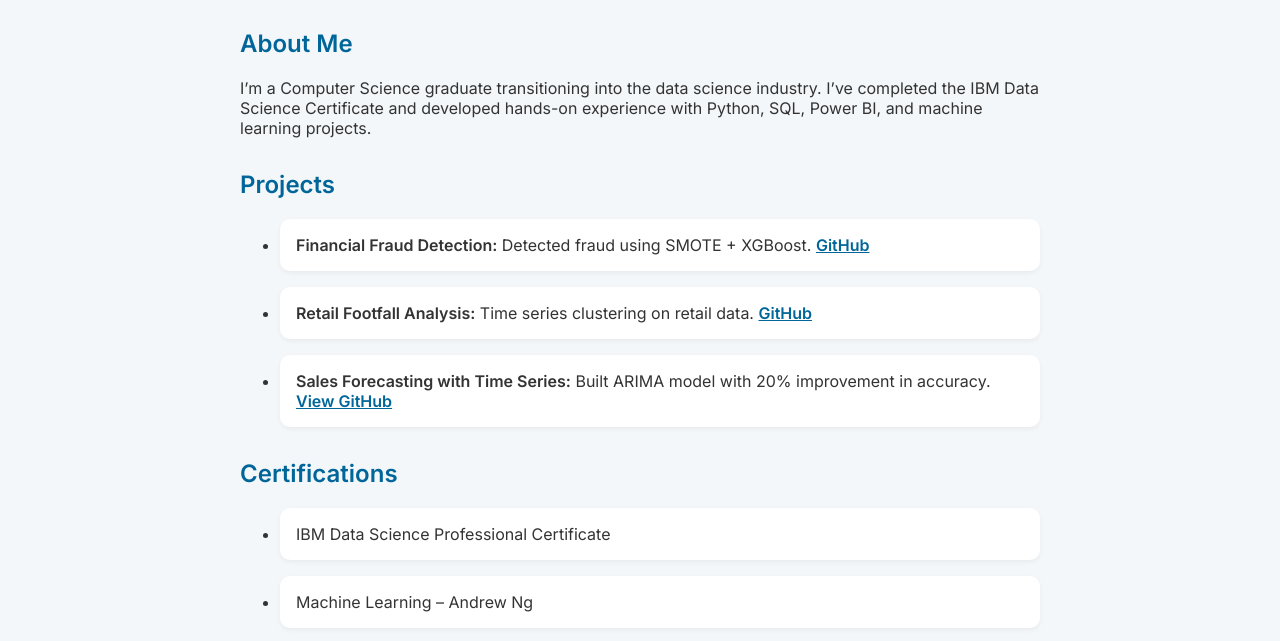
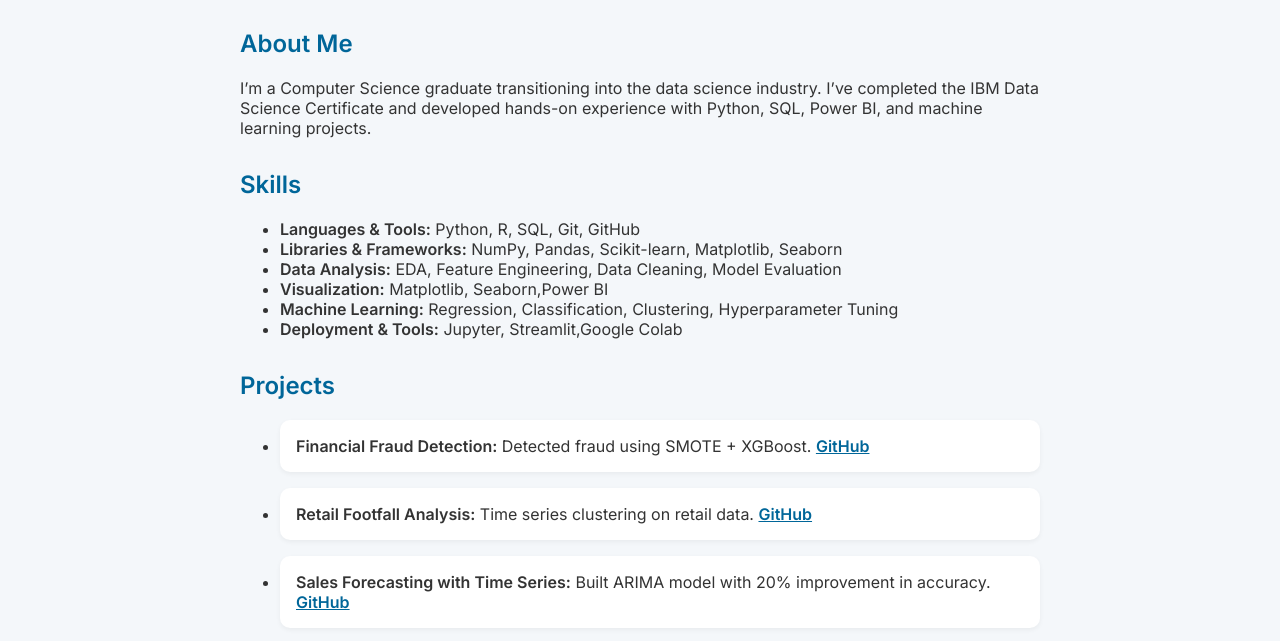
Before and after one commit to Arunimachandran7903/arunimachandran7903.github.io, a plain HTML site: page index.html in a window 1280 px wide. Shown: the part 105-746 px from the top of the page. Drawn offline with Linux system fonts and the light colour scheme.

Commit message:
index.html

```diff
--- a/index.html
+++ b/index.html
@@ -59,6 +59,19 @@
     <h2>About Me</h2>
     <p>I’m a Computer Science graduate transitioning into the data science industry. I’ve completed the IBM Data Science Certificate and developed hands-on experience with Python, SQL, Power BI, and machine learning projects.</p>
   </section>
+  <section id="skills" class="skills-section">
+  <div class="container">
+    <h2>Skills</h2>
+    <ul class="skills-list">
+      <li><strong>Languages & Tools:</strong> Python, R, SQL, Git, GitHub</li>
+      <li><strong>Libraries & Frameworks:</strong> NumPy, Pandas, Scikit-learn, Matplotlib, Seaborn</li>
+      <li><strong>Data Analysis:</strong> EDA, Feature Engineering, Data Cleaning, Model Evaluation</li>
+      <li><strong>Visualization:</strong> Matplotlib, Seaborn,Power BI</li>
+      <li><strong>Machine Learning:</strong> Regression, Classification, Clustering, Hyperparameter Tuning</li>
+      <li><strong>Deployment & Tools:</strong> Jupyter, Streamlit,Google Colab</li>
+    </ul>
+  </div>
+</section>
 <section>
   <h2>Projects</h2>
   <ul class="projects">
@@ -72,7 +85,7 @@
     </li>
     <li>
         <strong>Sales Forecasting with Time Series:</strong> Built ARIMA model with 20% improvement in accuracy.
-        <a href="https://github.com/Arunimachandran7903/Sales-Forecasting">View GitHub</a>
+        <a href="https://github.com/Arunimachandran7903/Sales-Forecasting">GitHub</a>
       </li>
   </ul>
 </section>
```
